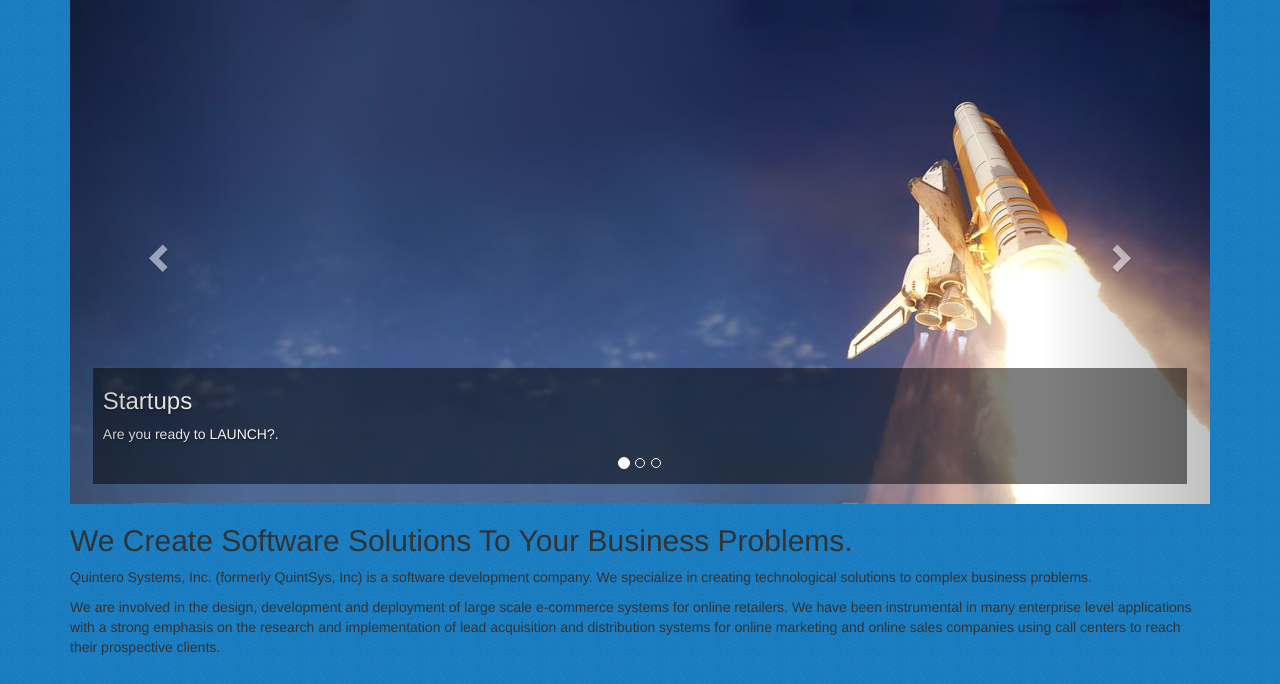
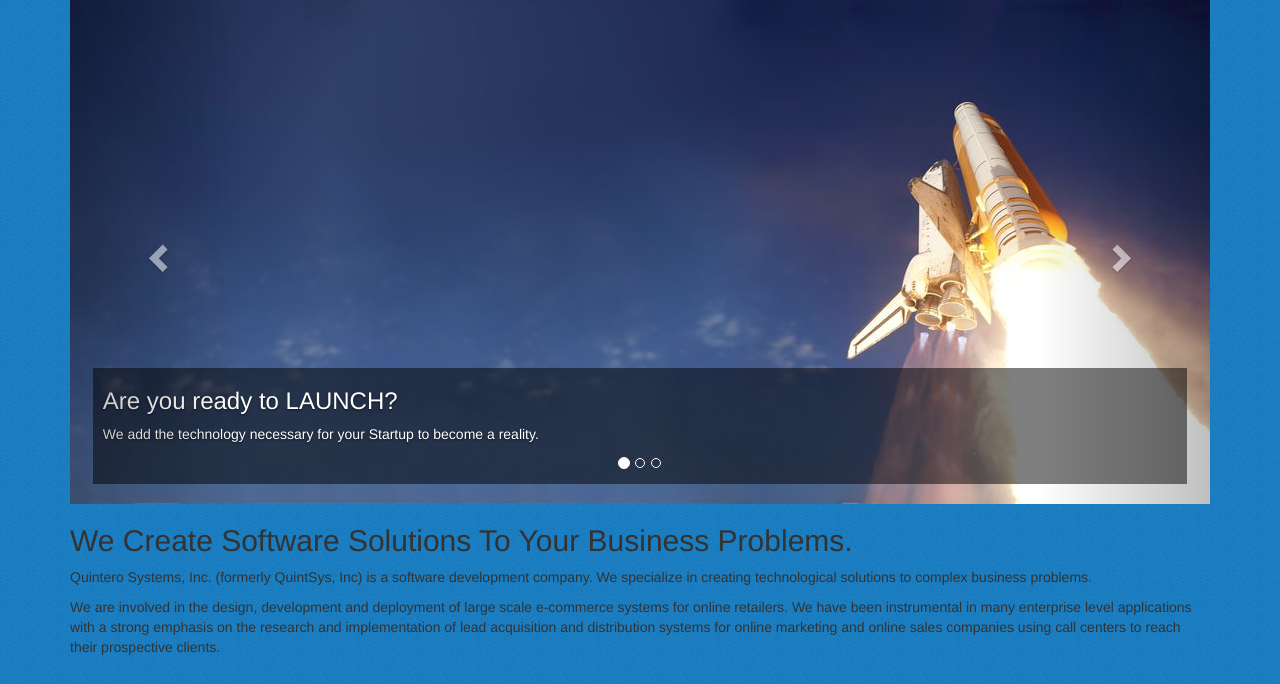
Before and after one commit to QuintSys/quintsys_web, a Rails app: page / in a window 1280 px wide. Shown: the part 93-777 px from the top of the page. Run offline with Rails 7, Linux system fonts and the light colour scheme; style sheets or scripts are compiled from the project's sources; some libraries are stand-ins or nearby versions.

Commit message:
changed text on front page,

```diff
--- a/app/views/home/index.html.erb
+++ b/app/views/home/index.html.erb
@@ -11,8 +11,8 @@
     <div class="item active">
       <%= image_tag('slide-load.png', {:'data-src' => '/assets/slider-launch.jpg', alt: 'Launch your project!'}) %>
       <div class="carousel-caption">
-        <h3>Startups</h3>
-        <p>Are you ready to LAUNCH?.</p>
+        <h3>Are you ready to LAUNCH?</h3>
+        <p>We add the technology necessary for your Startup to become a reality.</p>
       </div>
     </div>
     <div class="item">
```
